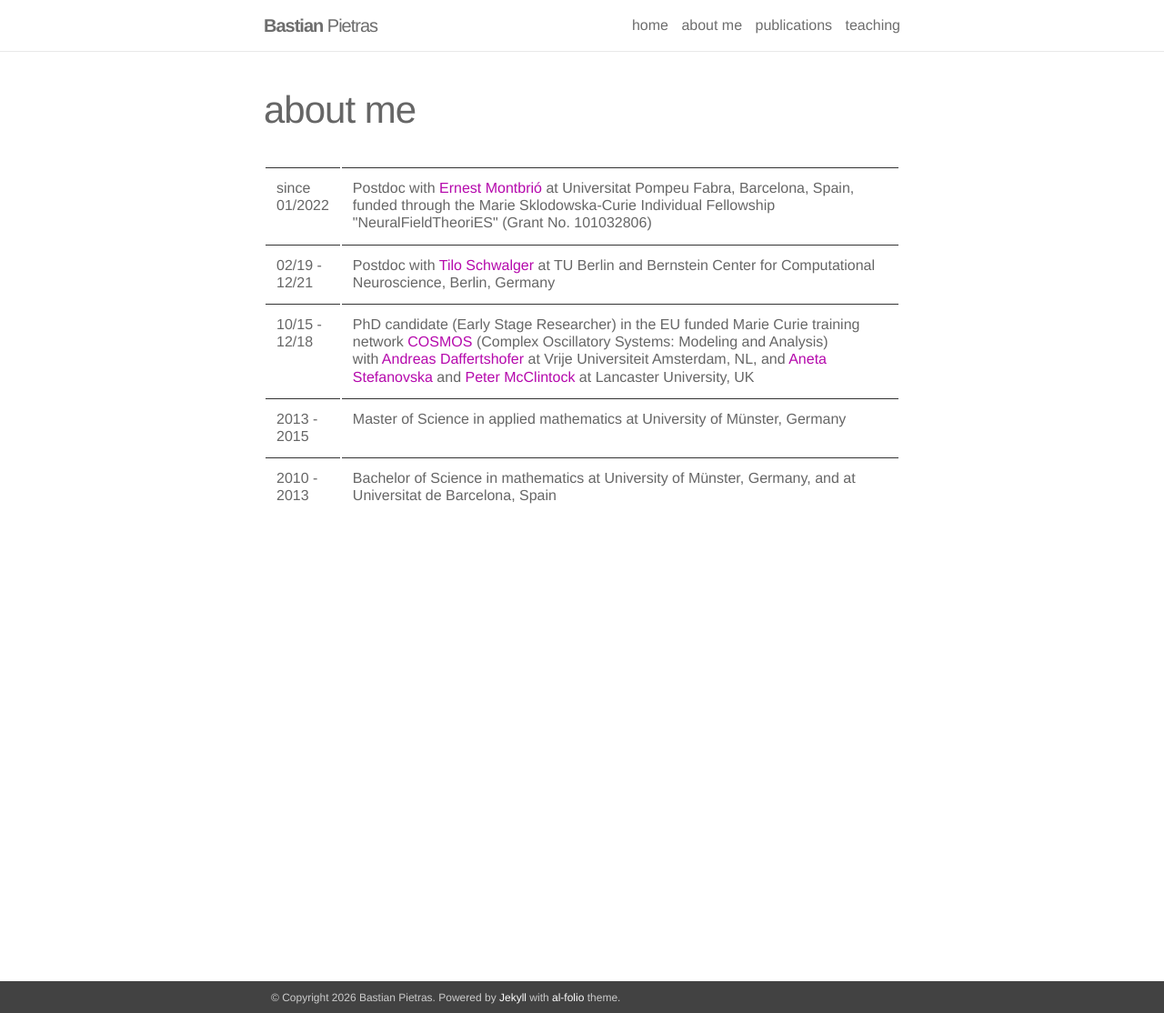
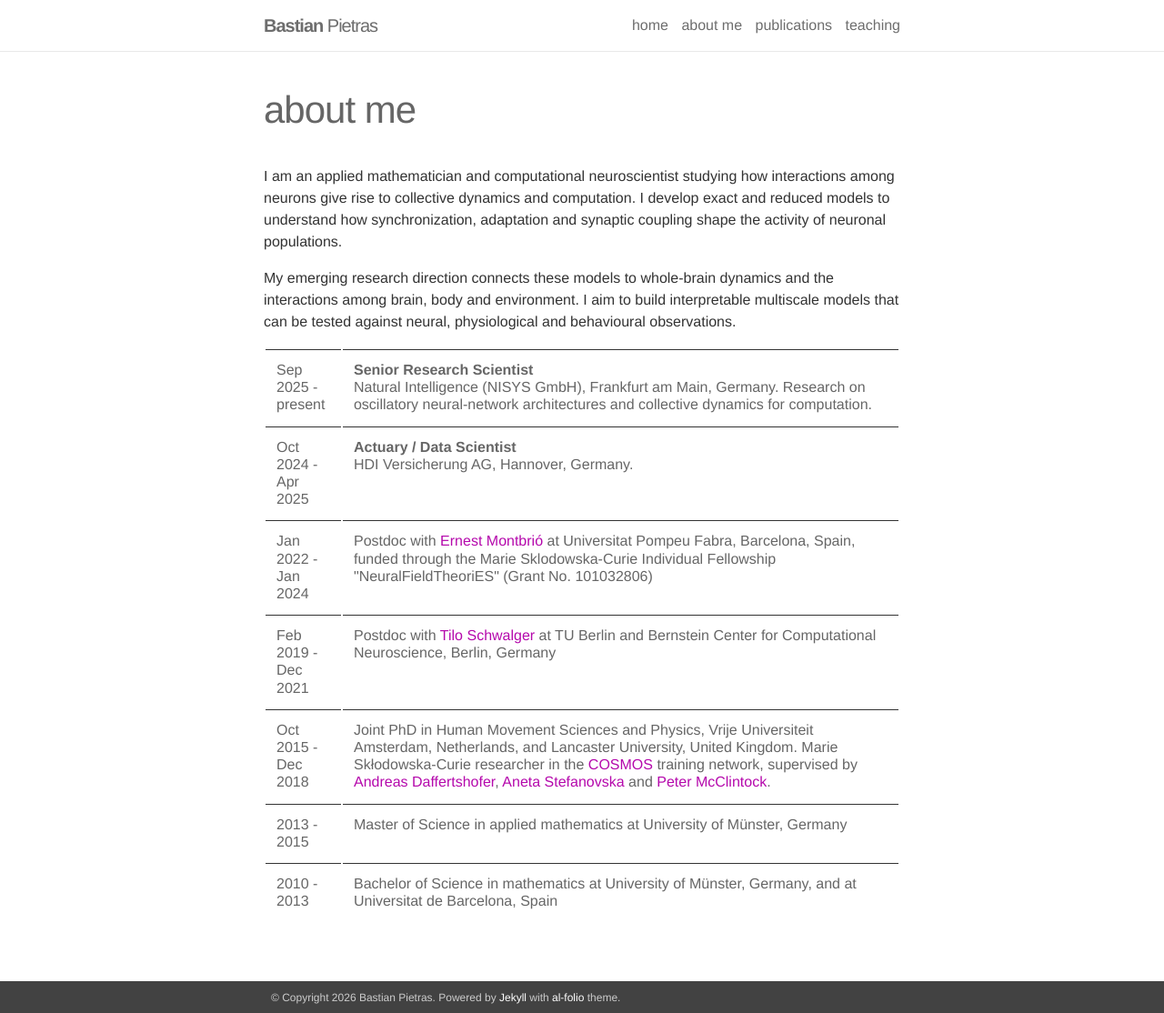
Before and after one commit to BastianPietras/bastianpietras.github.io, a Jekyll site: the page built from _pages/about_me.md, in a window 1280 px wide and 1114 px high. Shown: the whole window at 91% size. Built offline with Jekyll 4.4.1, drawn with Linux system fonts in a browser that asks for light colours.

Commit message:
Update About Me timeline and Home position and contact

```diff
--- a/_config.yml
+++ b/_config.yml
@@ -2,9 +2,9 @@
 # Site settings
 # -----------------------------------------------------------------------------
 name: Bastian Pietras
-email: bastian.pietras@upf.edu
+email: bastian@nisys.ai
 description: > # this means to ignore newlines until "url:"
-  Marie Sklodowska-Curie Postdoctoral Researcher in Computational Neuroscience
+  Senior Research Scientist at Natural Intelligence
 footer_text: >
   Powered by <a href="http://jekyllrb.com/" target="_blank">Jekyll</a> with <a href="https://github.com/alshedivat/al-folio">al-folio</a> theme.
 
--- a/_pages/about_me.md
+++ b/_pages/about_me.md
@@ -5,18 +5,31 @@ title: about me
 ---
 
 
+I am an applied mathematician and computational neuroscientist studying how interactions among neurons give rise to collective dynamics and computation. I develop exact and reduced models to understand how synchronization, adaptation and synaptic coupling shape the activity of neuronal populations.
+
+My emerging research direction connects these models to whole-brain dynamics and the interactions among brain, body and environment. I aim to build interpretable multiscale models that can be tested against neural, physiological and behavioural observations.
+
 <table class="tg">
   <tr>
-    <td> since <br/>  01/2022  </td>
+    <td>Sep 2025 -<br/>present</td>
+    <td><strong>Senior Research Scientist</strong><br/>Natural Intelligence (NISYS GmbH), Frankfurt am Main, Germany. Research on oscillatory neural-network architectures and collective dynamics for computation.</td>
+  </tr>
+  <tr>
+    <td>Oct 2024 -<br/>Apr 2025</td>
+    <td><strong>Actuary / Data Scientist</strong><br/>HDI Versicherung AG, Hannover, Germany.</td>
+  </tr>
+
+  <tr>
+    <td>Jan 2022 -<br/>Jan 2024</td>
     <td>Postdoc with <a href="https://www.upf.edu/web/ernest-montbrio" target="_self">Ernest Montbri&oacute;</a> at Universitat Pompeu Fabra, Barcelona, Spain, funded through the Marie Sklodowska-Curie Individual Fellowship "NeuralFieldTheoriES" (Grant No. 101032806)</td>
   </tr>
   <tr>
-    <td>02/19 -<br/>12/21</td>
+    <td>Feb 2019 -<br/>Dec 2021</td>
     <td>Postdoc with <a href="http://page.math.tu-berlin.de/~schwalge/" target="_self">Tilo Schwalger</a> at TU Berlin and Bernstein Center for Computational Neuroscience, Berlin, Germany</td>
   </tr>
   <tr>
-    <td>10/15 -<br/>12/18</td>
-    <td>PhD candidate (Early Stage Researcher) in the EU funded Marie Curie training network <a href="https://www.uni-potsdam.de/cosmos-itn/" target="_self">COSMOS</a> (Complex Oscillatory Systems: Modeling and Analysis)<br>with <a href="https://www.human-movement-sciences.nl/cd/scientfic-staff/marlow/" target="_self">Andreas Daffertshofer</a> at Vrije Universiteit Amsterdam, NL, and <a href="https://www.lancaster.ac.uk/physics/about-us/people/aneta-stefanovska" target="_self">Aneta Stefanovska</a> and <a href="https://www.lancaster.ac.uk/physics/about-us/people/peter-mcclintock" target="_self">Peter McClintock</a> at Lancaster University, UK</td>
+    <td>Oct 2015 -<br/>Dec 2018</td>
+    <td>Joint PhD in Human Movement Sciences and Physics, Vrije Universiteit Amsterdam, Netherlands, and Lancaster University, United Kingdom. Marie Skłodowska-Curie researcher in the <a href="https://www.uni-potsdam.de/cosmos-itn/" target="_self">COSMOS</a> training network, supervised by <a href="https://www.human-movement-sciences.nl/cd/scientfic-staff/marlow/" target="_self">Andreas Daffertshofer</a>, <a href="https://www.lancaster.ac.uk/physics/about-us/people/aneta-stefanovska" target="_self">Aneta Stefanovska</a> and <a href="https://www.lancaster.ac.uk/physics/about-us/people/peter-mcclintock" target="_self">Peter McClintock</a>.</td>
   </tr>
   <tr>
     <td>2013 -<br/>2015</td>
```
Also changed, not shown: _pages/home.md (+4 -6 lines).
